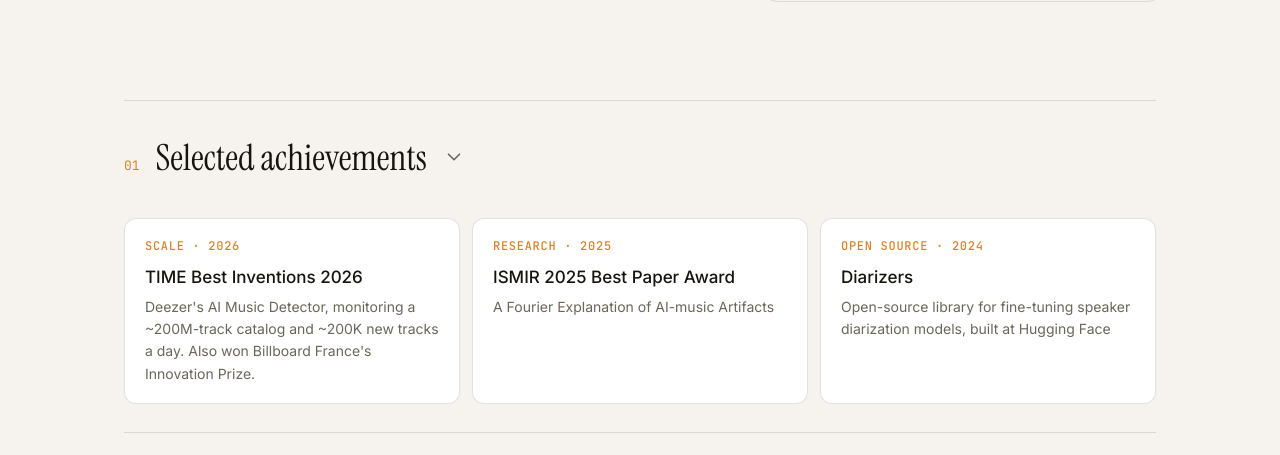
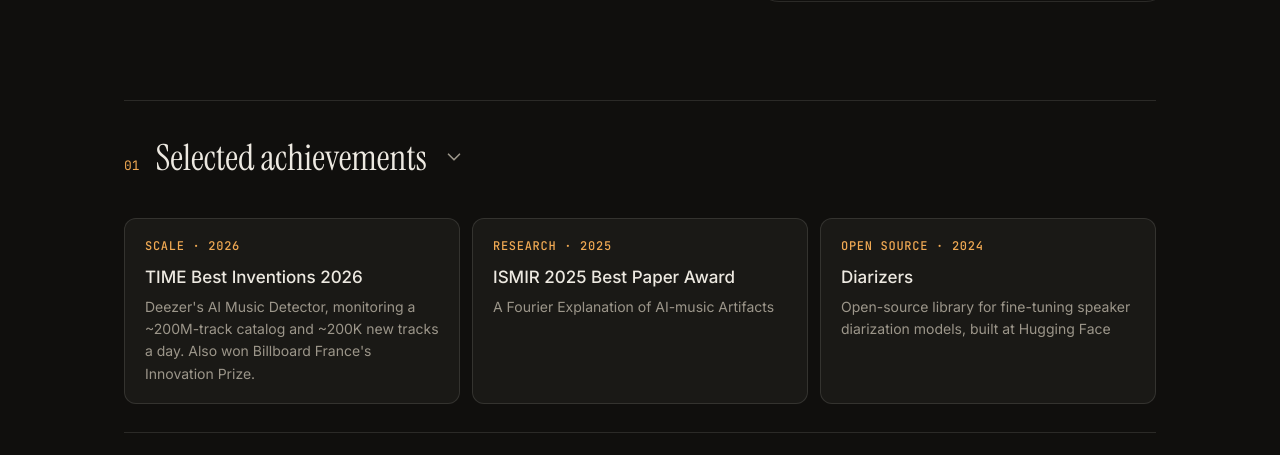
Before and after one commit to kamilakesbi/kamilakesbi.github.io, a plain HTML site: page index.html in a window 1280 px wide. Shown: the part 645-1100 px from the top of the page. Drawn offline with Linux system fonts and the light colour scheme.

Commit message:
Open the site in dark mode by default

```diff
--- a/index.html
+++ b/index.html
@@ -15,7 +15,7 @@
   <link href="https://fonts.googleapis.com/css2?family=Instrument+Serif:ital@0;1&family=Inter:wght@400;500;600&family=JetBrains+Mono:wght@400;500&display=swap" rel="stylesheet">
   <link rel="stylesheet" href="styles.css?v=46">
   <script>
-    try { const t = localStorage.getItem('theme'); if (t) document.documentElement.dataset.theme = t; } catch (e) {}
+    let t = null; try { t = localStorage.getItem('theme'); } catch (e) {} document.documentElement.dataset.theme = t || 'dark';
   </script>
 </head>
 <body>
```
Also changed, not shown: open-source.html (+1 -1 lines), projects.html (+1 -1 lines), research.html (+1 -1 lines).
